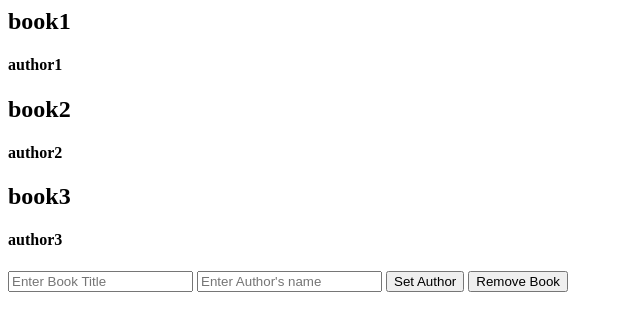
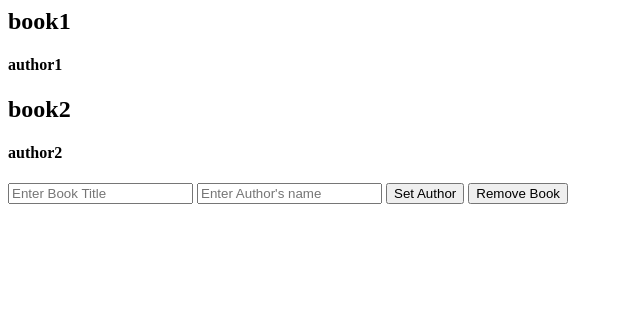
Before and after one commit to hamza-zoumhani/example, a plain HTML site: page index.html in a window 1280 px wide. Both pictures are taken after a click on the button "Remove Book". Shown: the whole page, without its empty margins (0-640 px from the left). Drawn offline with Linux system fonts and the light colour scheme.

Commit message:
remove last one button

```diff
--- a/index.html
+++ b/index.html
@@ -51,6 +51,11 @@
             }
         }
 
+        function removeTheBook(){
+            books.pop();
+            printAuthList();
+        }
+
         printAuthList();
 
     </script>
```
